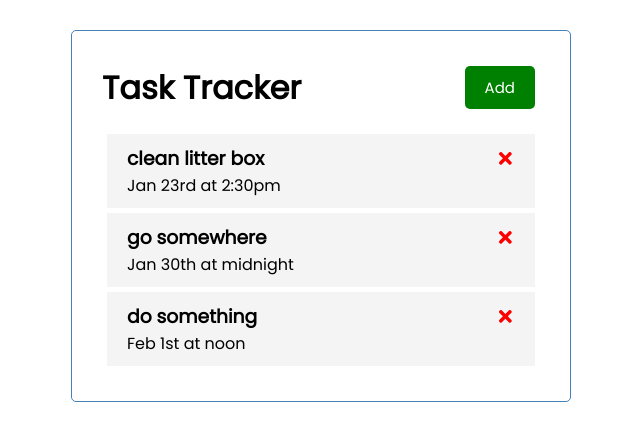
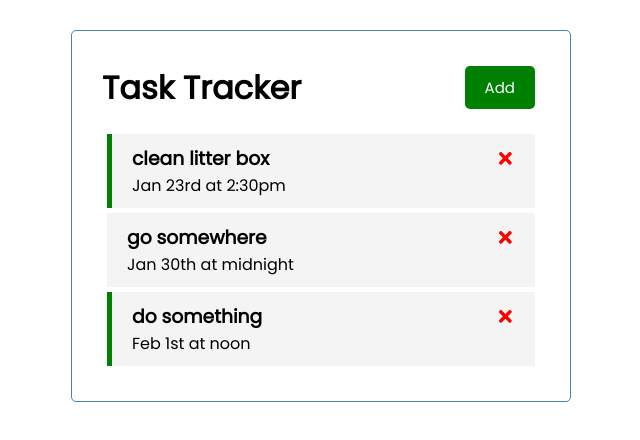
Before and after one commit to Shamoleambo/react-loop, a React (Vite) app: page / in a window 1280 px wide. Shown: the top 440 px of the page, without its empty margins (319-959 px from the left). Built offline with nearby package versions, Linux system fonts and the light colour scheme.

Commit message:
ensure Task toggle reminder when double clicked

```diff
--- a/src/App.jsx
+++ b/src/App.jsx
@@ -24,11 +24,20 @@
     })
   }
 
+  const toggleReminder = (id) => {
+    setTasks((prevTasks) => {
+      const updatedTasks = prevTasks.map((task) =>
+        task.id === id ? { ...task, reminder: !task.reminder } : task
+      )
+      return updatedTasks
+    })
+  }
+
   return (
     <div className='container'>
       <Header />
       {tasks.length > 0 ? (
-        <Tasks tasks={tasks} onDelete={deleteTask} />
+        <Tasks tasks={tasks} onDelete={deleteTask} onToggle={toggleReminder} />
       ) : (
         noTasks
       )}
--- a/src/components/Task.jsx
+++ b/src/components/Task.jsx
@@ -1,8 +1,11 @@
 import { FaTimes } from 'react-icons/fa'
 
-export default function Task({ task, onDelete }) {
+export default function Task({ task, onDelete, onToggle }) {
   return (
-    <div className='task'>
+    <div
+      className={`task ${task.reminder ? 'reminder' : ''}`}
+      onDoubleClick={() => onToggle(task.id)}
+    >
       <h3>
         {task.text}
         <FaTimes onClick={() => onDelete(task.id)} style={{ color: 'red' }} />
--- a/src/components/Tasks.jsx
+++ b/src/components/Tasks.jsx
@@ -1,10 +1,10 @@
 import Task from './Task.jsx'
 
-export default function Tasks({ tasks, onDelete }) {
+export default function Tasks({ tasks, onDelete, onToggle }) {
   return (
     <>
       {tasks.map((task) => (
-        <Task key={task.id} task={task} onDelete={onDelete} />
+        <Task key={task.id} task={task} onDelete={onDelete} onToggle={onToggle} />
       ))}
     </>
   )
```
